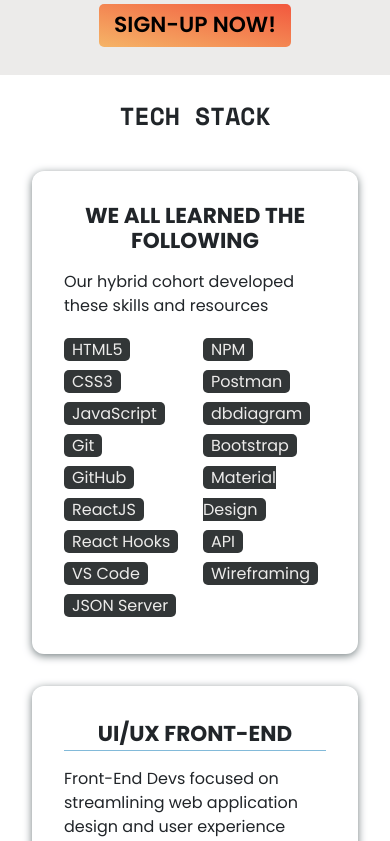
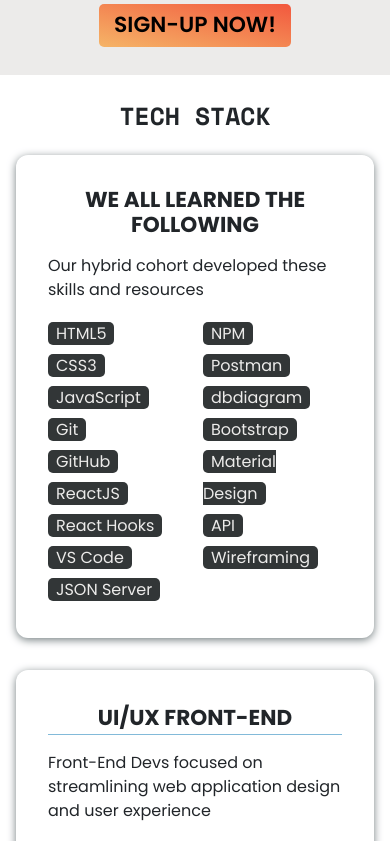
Before and after one commit to nss-day-cohort-51/nss-day-cohort-51.github.io, a React (Create React App) app: page / in a window 390 px wide. Shown: the part 7980-8821 px from the top of the page. Built offline with nearby package versions, Linux system fonts and the light colour scheme.

Commit message:
fixed some styling

```diff
--- a/src/styles/custom.scss
+++ b/src/styles/custom.scss
@@ -74,4 +74,8 @@ h6 {
   .dev-list__section {
     padding: 30px 0px 10px;
   }
+
+  #techStack > section {
+    padding: 0;
+  }
 }
```
